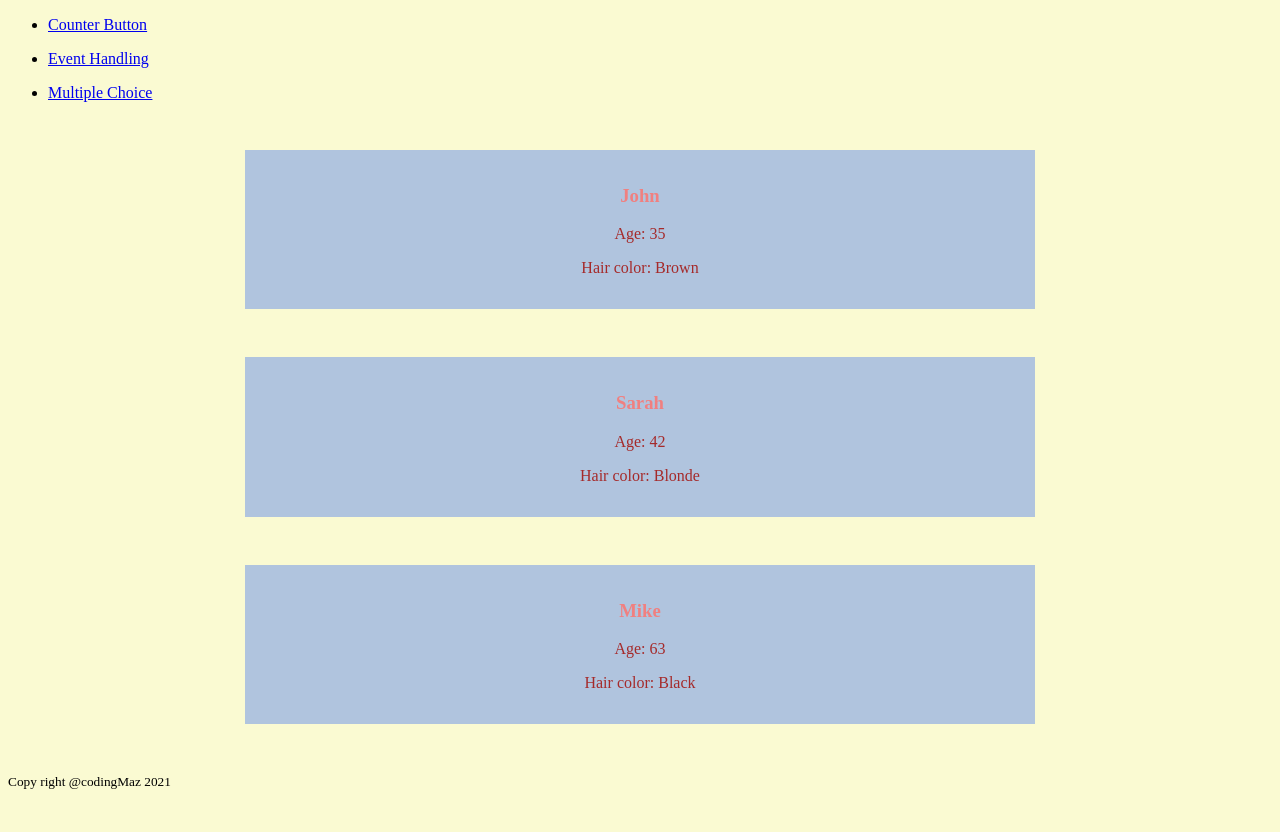
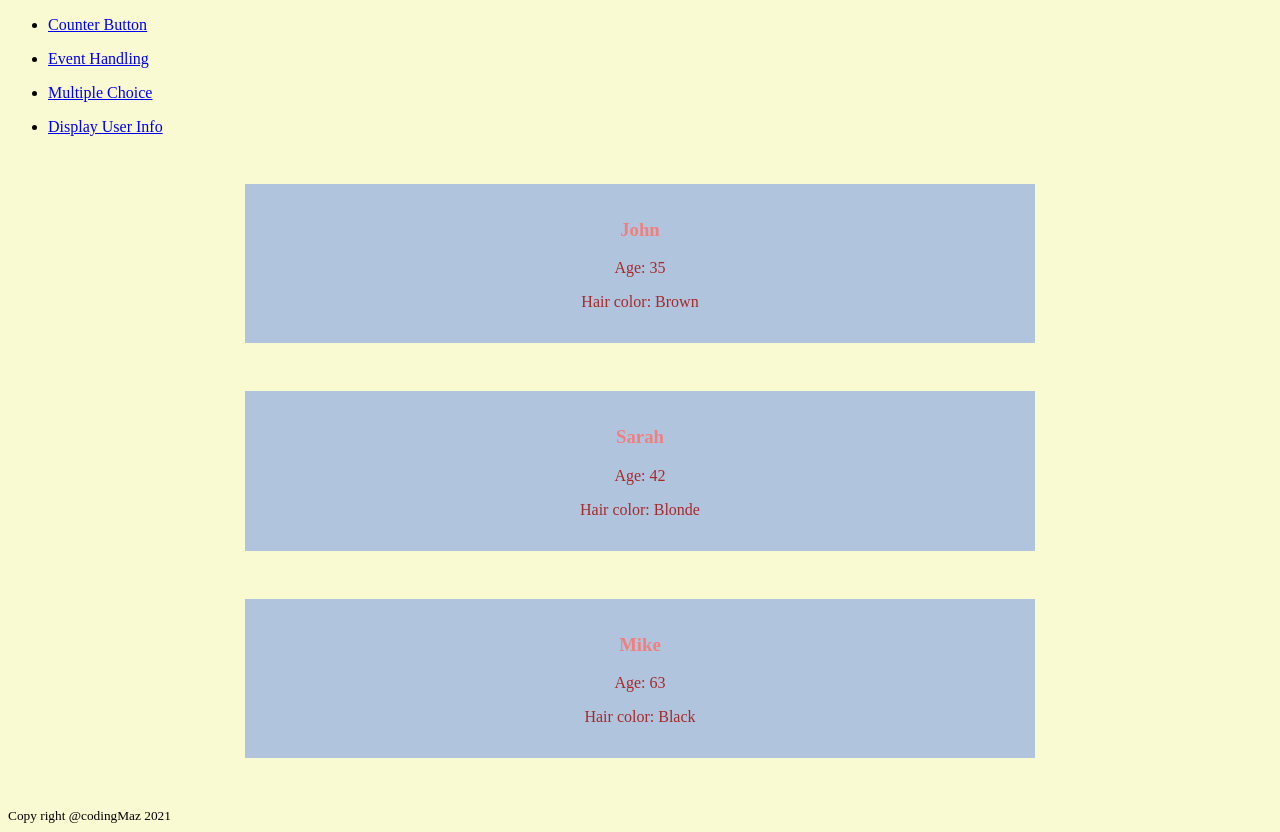
Before and after one commit to mbalandari/ng-first, an Angular app: page /info-list in a window 1280 px wide. Before the commit the page ends 800 px from the top, so only its background shows below. Built offline with nearby package versions, Linux system fonts and the light colour scheme.

Commit message:
add api to nav!

```diff
--- a/src/app/nav-bar/nav-bar.component.html
+++ b/src/app/nav-bar/nav-bar.component.html
@@ -8,4 +8,7 @@
     <ul>
         <li><a routerLink="/multiple-choice">Multiple Choice</a></li>
     </ul>
+    <ul>
+        <li><a routerLink="/user-display">Display User Info</a></li>
+    </ul>
 </div>
```
